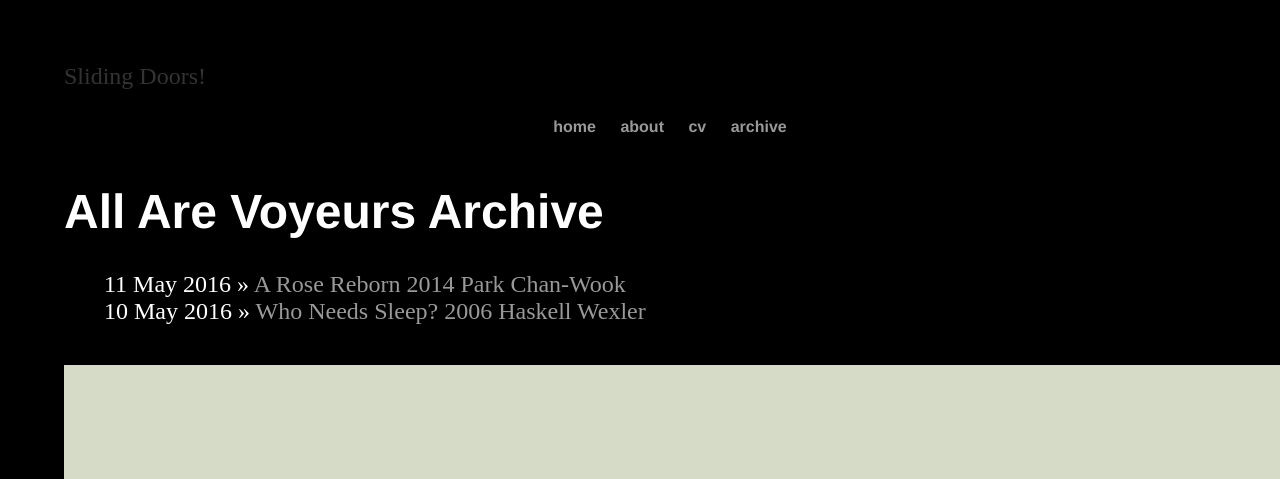
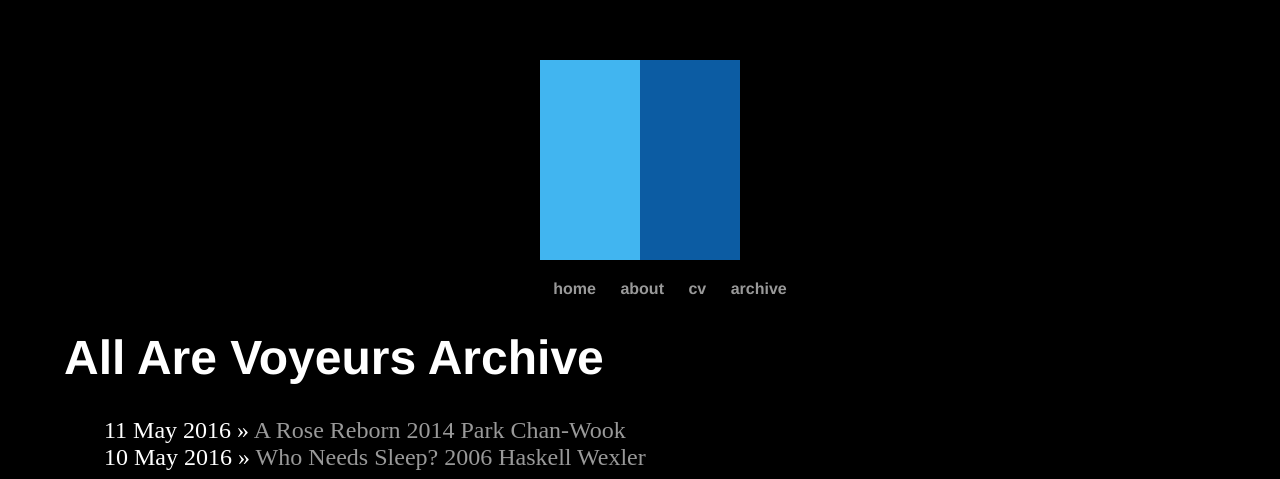
Before and after one commit to meglynkrafft/meglynkrafft.github.io, a Jekyll site: the page built from blog/index.html, in a window 1280 px wide. Shown: the top 479 px of the page. Built offline with Jekyll 4.4.1, drawn with Linux system fonts in a browser that asks for light colours.

Commit message:
Update main.css

```diff
--- a/css/main.css
+++ b/css/main.css
@@ -50,32 +50,60 @@
 }
 
 /*sliding door*/
-.container {
-	position: relative;
-	overflow: hidden;
+.cover {
+  position: relative;
+  width: 200px;
+  height: 200px;
+  margin: 20px auto;
+  background-color: #eee;
+  z-index: 1;
+
+  -webkit-box-shadow: 0 2px 10px rgba(0,0,0,0.3);
+  -mox-box-shadow: 0 2px 10px rgba(0,0,0,0.3);
+  box-shadow: 0 2px 10px rgba(0,0,0,0.3);
 }
-.door-left, .door-right {
-	position: absolute;
-	height: 100%;
-	width: 50%;
-	top: 0%;
-	transition: all ease 0.3s;
-	-moz-transition: all ease 0.3s;
-	-webkit-transition: all ease 0.3s;
-	-o-transition: all ease 0.3s;
-	-ms-transition: all ease 0.3;
+.cover p {
+  text-align: center;
+  margin: 0;
 }
-.door-left {
-	left: 0%;
-	background-image: url('http://i.imgur.com/6t9Kbig.png');
+
+.left_gate {
+  position: absolute;
+  background: #41B5F0;
+  bottom: 0; right: 50%; left: 0; top: 0;
+
+  -webkit-transition: all 0.5s ease-out;
+  -moz-transition: all 0.5s ease-out;
+  -ms-transition: all 0.5s ease-out;
+  -o-transition:all 0.5s ease-out;
+  transition: all 0.5s ease-out;
+
 }
-.door-right {
-	left: 50%;
-	background-image: url('http://i.imgur.com/8AWM6g9.png');
+.cover:hover .left_gate {
+  right: 100%; left: -50%;
 }
-.container:hover .door-left{
-	left: -50%;
+
+.right_gate {
+  position: absolute;
+  background: #0C5CA3;
+  bottom: 0;
+  left: 50%;
+  right: 0;
+  top: 0;
+
+  -webkit-transition: all 0.5s ease-out;
+  -moz-transition: all 0.5s ease-out;
+  -ms-transition: all 0.5s ease-out;
+  -o-transition: all 0.5s ease-out;
+  transition: all 0.5s ease-out;
 }
-.container:hover .door-right{
-	left: 100%;
+.cover:hover .right_gate {
+  left: 100%; right: -50%;
 }
+
+.slide_in {
+  overflow: hidden;
+}
+.slide_in .left_gate {
+  background: #0C5CA3;
+}
```
